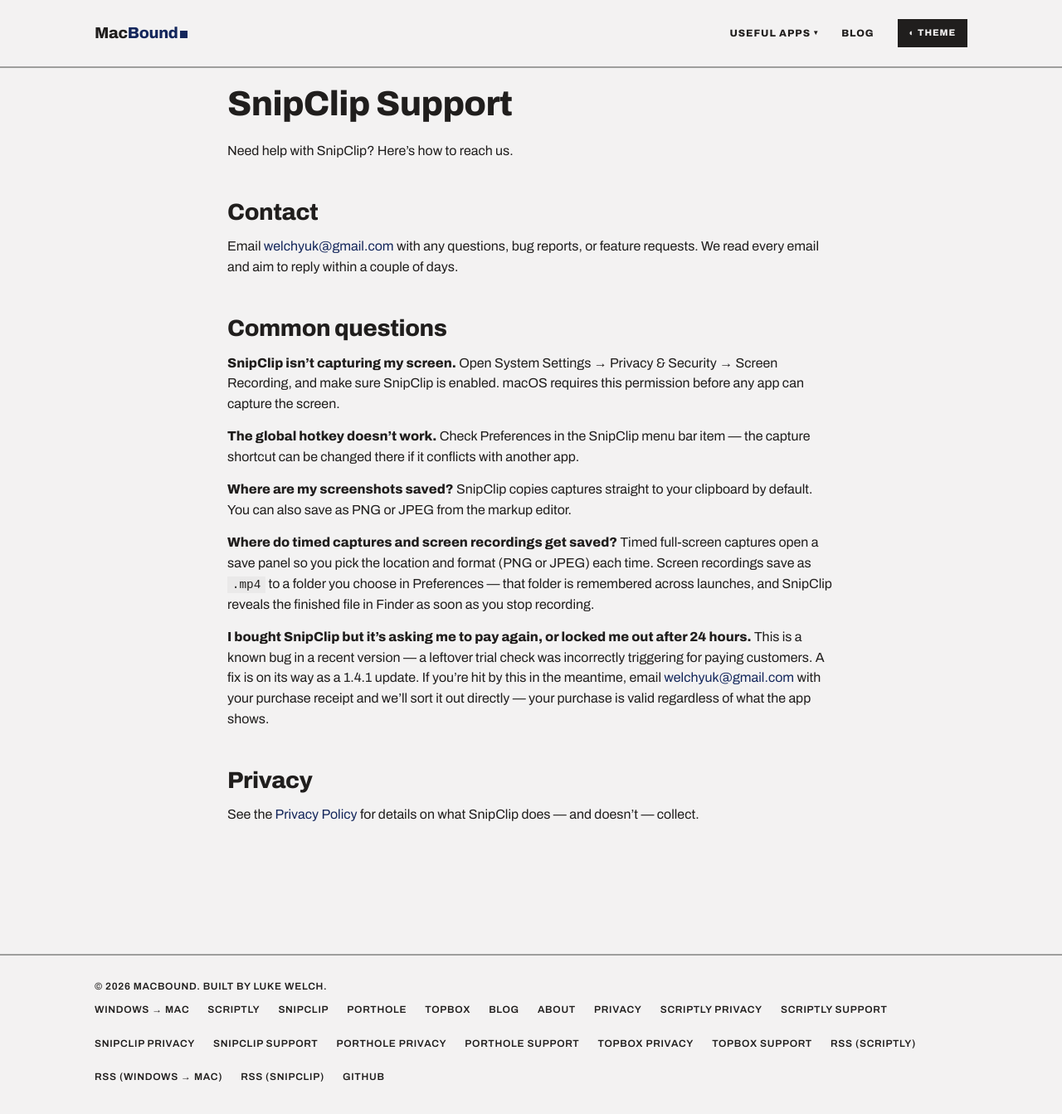
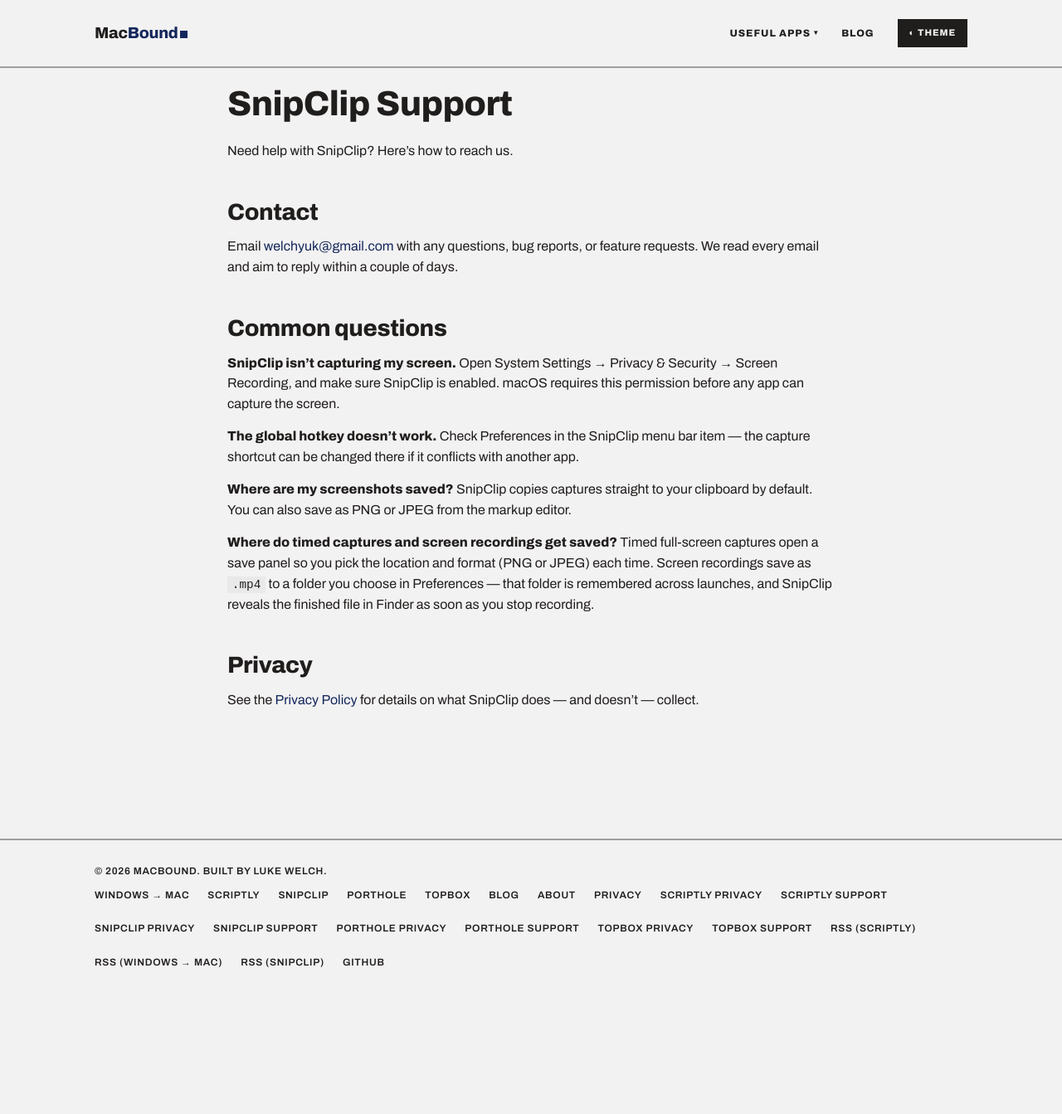
Before and after one commit to welchyuk-stack/scriptly-blog, a Jekyll site: the page built from snipclip/support.md, in a window 1280 px wide and 1368 px high. Shown: the top 1343 px of the window at 83% size. Built offline with Jekyll 4.4.1, drawn with Linux system fonts in a browser that asks for light colours.

Commit message:
Remove trial-lockout FAQ from SnipClip support page
Confirmed resolved by quit/restart — not a persistent issue worth
documenting.

Co-Authored-By: Claude Sonnet 5 <noreply@anthropic.com>

```diff
--- a/snipclip/support.md
+++ b/snipclip/support.md
@@ -35,13 +35,6 @@ JPEG) each time. Screen recordings save as `.mp4` to a folder you choose in Pref
 that folder is remembered across launches, and SnipClip reveals the finished file in
 Finder as soon as you stop recording.
 
-**I bought SnipClip but it's asking me to pay again, or locked me out after 24 hours.**
-This is a known bug in a recent version — a leftover trial check was incorrectly
-triggering for paying customers. A fix is on its way as a 1.4.1 update. If you're hit by
-this in the meantime, email [welchyuk@gmail.com](mailto:welchyuk@gmail.com) with your
-purchase receipt and we'll sort it out directly — your purchase is valid regardless of
-what the app shows.
-
 ## Privacy
 
 See the [Privacy Policy]({{ '/snipclip/privacy/' | relative_url }}) for details on what
```
